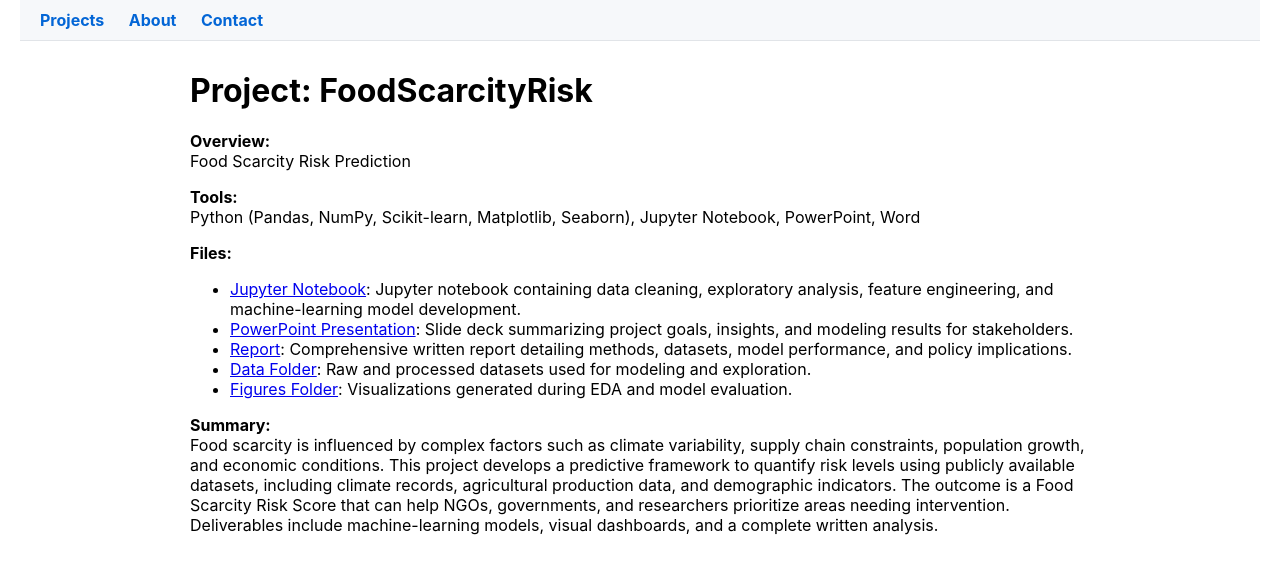
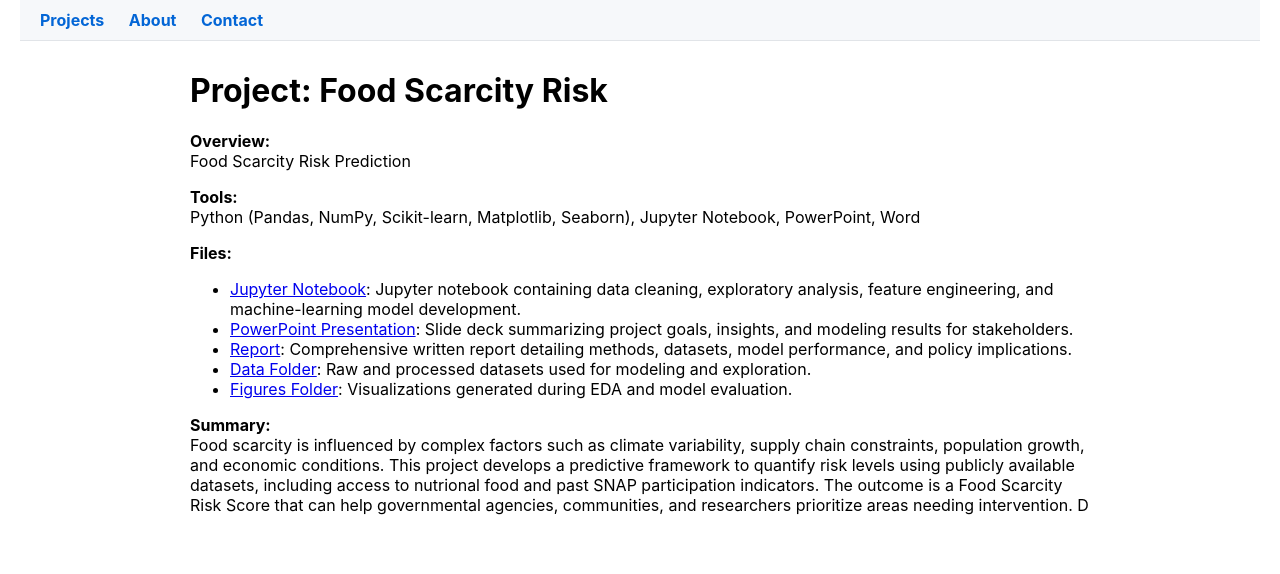
Before and after one commit to BADKINS17/ProjectShowcase, a Jekyll site: the page built from FoodScarcityRisk/index.md, in a window 1280 px wide. Shown: the top 574 px of the page. Built offline with Jekyll 4.4.1, drawn with Linux system fonts in a browser that asks for light colours; our own code applies the rules of GitHub Pages for plain Markdown files.

Commit message:
Update index.md

```diff
--- a/FoodScarcityRisk/index.md
+++ b/FoodScarcityRisk/index.md
@@ -1,4 +1,4 @@
-# Project: FoodScarcityRisk
+# Project: Food Scarcity Risk
 
 **Overview:**
 Food Scarcity Risk Prediction
@@ -14,4 +14,4 @@ Python (Pandas, NumPy, Scikit-learn, Matplotlib, Seaborn), Jupyter Notebook, Pow
 - [Figures Folder](https://github.com/BADKINS17/ProjectShowcase/tree/main/FoodScarcityRisk/figures): Visualizations generated during EDA and model evaluation.
 
 **Summary:**
-Food scarcity is influenced by complex factors such as climate variability, supply chain constraints, population growth, and economic conditions. This project develops a predictive framework to quantify risk levels using publicly available datasets, including climate records, agricultural production data, and demographic indicators. The outcome is a Food Scarcity Risk Score that can help NGOs, governments, and researchers prioritize areas needing intervention. Deliverables include machine-learning models, visual dashboards, and a complete written analysis.
+Food scarcity is influenced by complex factors such as climate variability, supply chain constraints, population growth, and economic conditions. This project develops a predictive framework to quantify risk levels using publicly available datasets, including access to nutrional food and past SNAP participation indicators. The outcome is a Food Scarcity Risk Score that can help governmental agencies, communities, and researchers prioritize areas needing intervention. D
```
